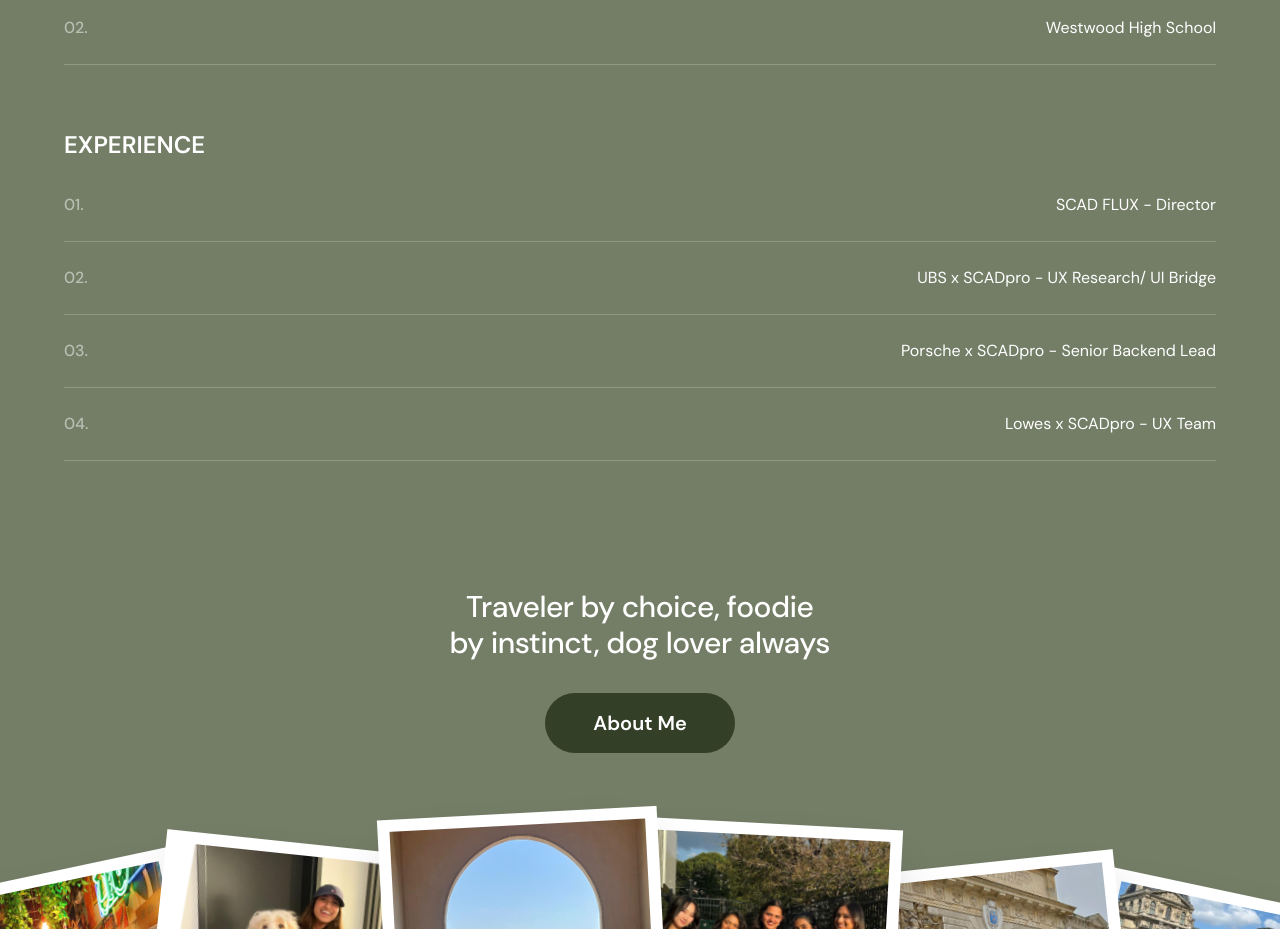
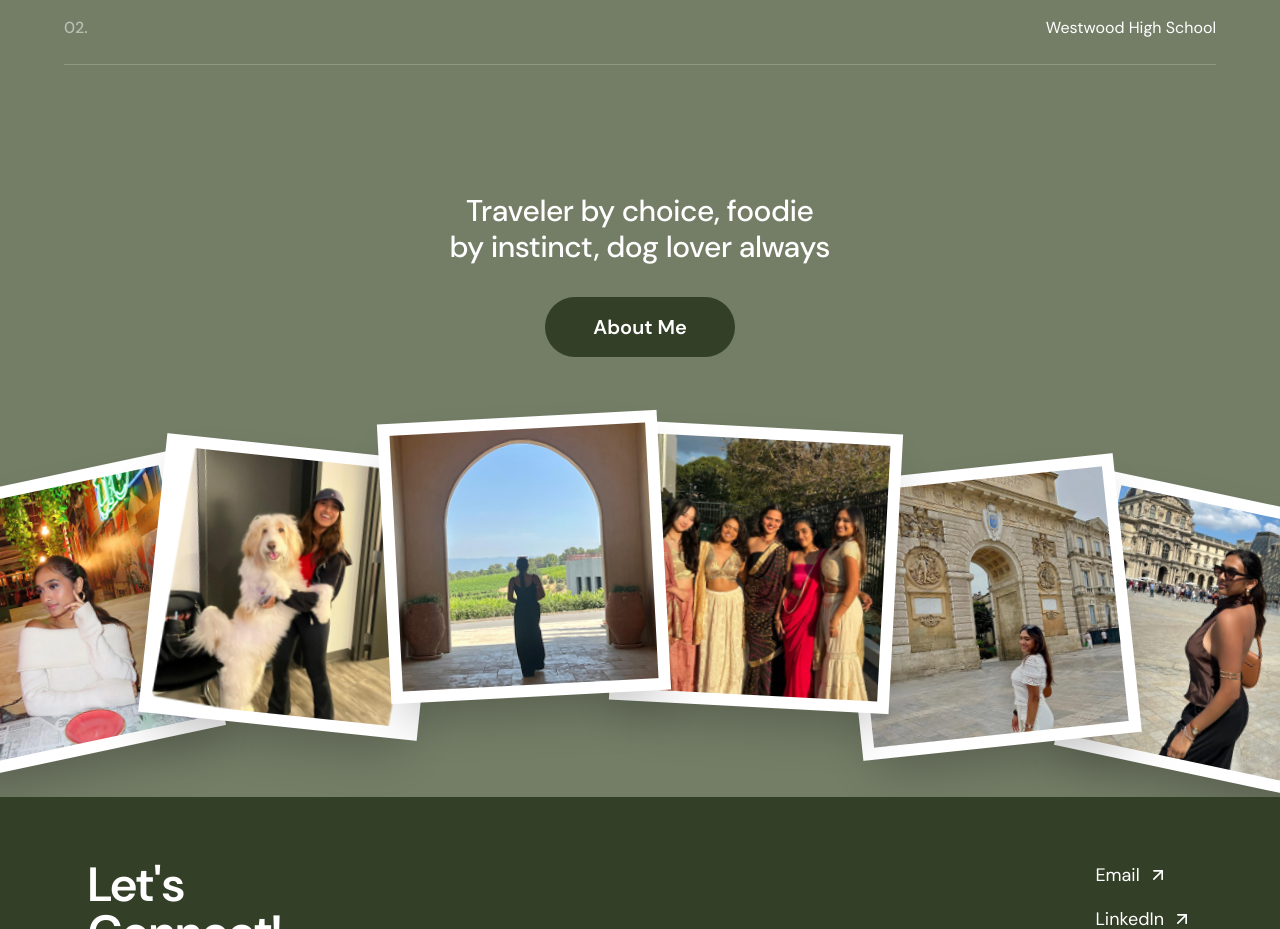
Before and after one commit to rangeofviewstudios/kavyas-portfolio, a Next.js app: page / in a window 1280 px wide. Shown: the part 5580-6509 px from the top of the page. Built offline with nearby package versions, Linux system fonts and the light colour scheme.

Commit message:
Remove experience section
Co-authored-by: Copilot <223556219+Copilot@users.noreply.github.com>

```diff
--- a/app/about/page.tsx
+++ b/app/about/page.tsx
@@ -2,7 +2,7 @@ import AboutMe from '@/pages/AboutMe';
 
 export const metadata = {
     title: "About Kavya Ray - UX Designer & Researcher",
-    description: "Learn about Kavya Ray, a UX designer at SCAD passionate about user-centered design, research, and creating meaningful digital experiences. View education, experience, and achievements.",
+    description: "Learn about Kavya Ray, a UX designer at SCAD passionate about user-centered design, research, and creating meaningful digital experiences. View her education and design achievements.",
     keywords: [
         "Kavya Ray",
         "UX designer bio",
--- a/components/AboutSection.tsx
+++ b/components/AboutSection.tsx
@@ -3,13 +3,6 @@
 const educationList = [
   { id: "01", name: "Savannah College Of Art and Design" },
   { id: "02", name: "Westwood High School" },
-];
-
-const experienceList = [
-  { id: "01", role: "SCAD FLUX – Director" },
-  { id: "02", role: "UBS x SCADpro – UX Research/ UI Bridge" },
-  { id: "03", role: "Porsche x SCADpro – Senior Backend Lead" },
-  { id: "04", role: "Lowes x SCADpro – UX Team" },
 ];
 
 export function AboutSection() {
@@ -78,24 +71,6 @@ export function AboutSection() {
           </div>
         </div>
 
-        {/* Experience */}
-        <div className="animate-fade-in-up" style={{ animationDelay: "0.2s" }}>
-          <h2 className="text-2xl md:text-3xl font-medium text-white mb-8">
-            EXPERIENCE
-          </h2>
-
-          <div className="space-y-0">
-            {experienceList.map((exp) => (
-              <div
-                key={exp.id}
-                className="flex items-center justify-between py-6 border-b border-white/20"
-              >
-                <span className="text-white/50 text-sm">{exp.id}.</span>
-                <span className="text-white font-medium">{exp.role}</span>
-              </div>
-            ))}
-          </div>
-        </div>
       </div>
     </section>
   );
--- a/components/WorkSection.tsx
+++ b/components/WorkSection.tsx
@@ -286,28 +286,6 @@ export function WorkSection() {
             </div>
           </div>
 
-          {/* Experience */}
-          <div>
-            <h3 className="text-2xl font-semibold text-white mb-8">EXPERIENCE</h3>
-            <div className="space-y-6">
-              <div className="flex items-start gap-4 pb-6 border-b border-white/20">
-                <span className="text-white/50 font-medium">01.</span>
-                <span className="text-white flex-1 text-right">SCAD FLUX - Director</span>
-              </div>
-              <div className="flex items-start gap-4 pb-6 border-b border-white/20">
-                <span className="text-white/50 font-medium">02.</span>
-                <span className="text-white flex-1 text-right">UBS x SCADpro - UX Research/ UI Bridge</span>
-              </div>
-              <div className="flex items-start gap-4 pb-6 border-b border-white/20">
-                <span className="text-white/50 font-medium">03.</span>
-                <span className="text-white flex-1 text-right">Porsche x SCADpro - Senior Backend Lead</span>
-              </div>
-              <div className="flex items-start gap-4 pb-6 border-b border-white/20">
-                <span className="text-white/50 font-medium">04.</span>
-                <span className="text-white flex-1 text-right">Lowes x SCADpro - UX Team</span>
-              </div>
-            </div>
-          </div>
         </div>
 
         {/* About Me Section */}
```
